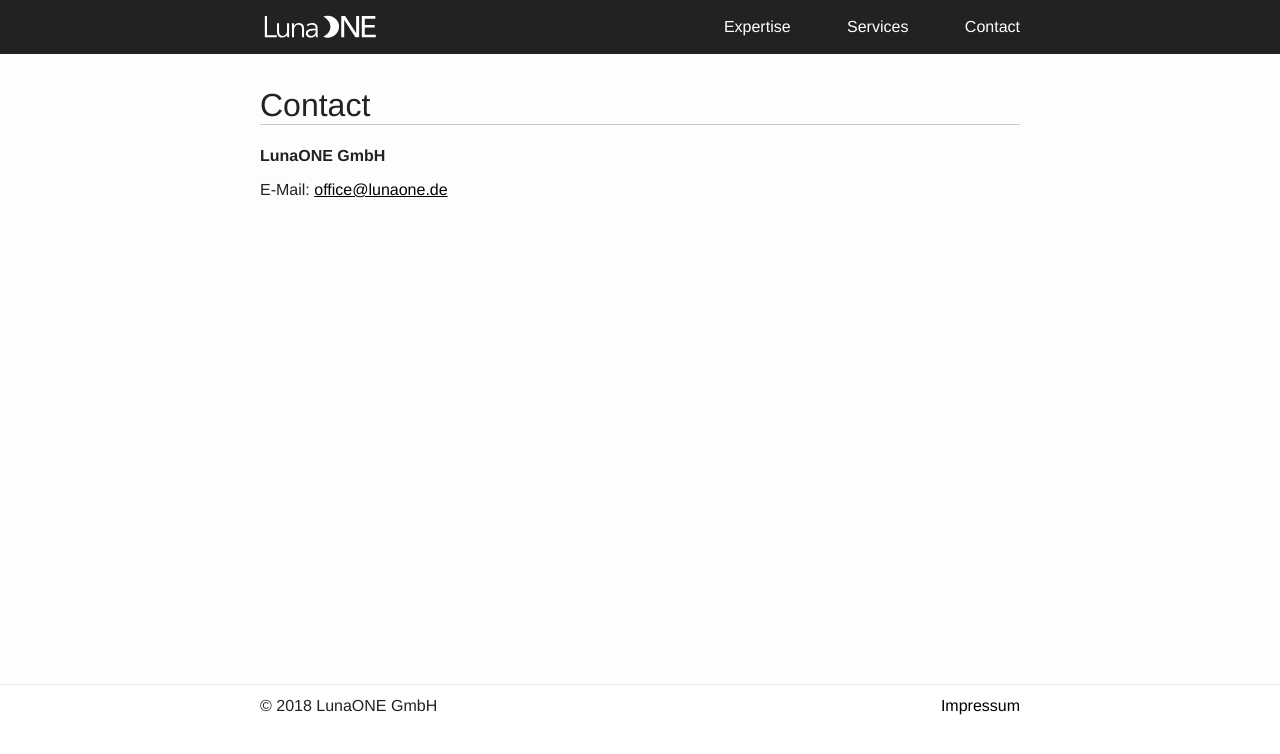
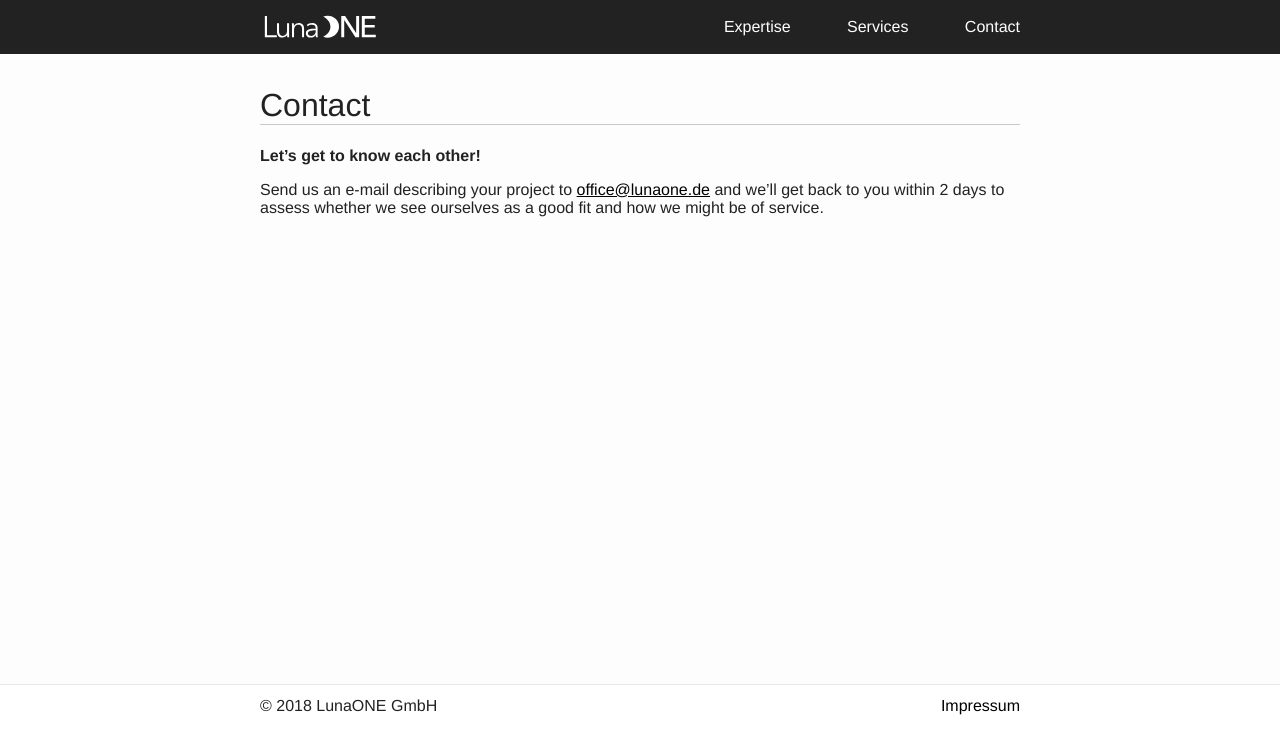
Before and after one commit to LunaONE/web, a Jekyll site: the page built from contact.md, in a window 1280 px wide. Shown: the top 754 px of the page. Built offline with Jekyll 4.4.1, drawn with Linux system fonts in a browser that asks for light colours; our own code applies the rules of GitHub Pages for plain Markdown files.

Commit message:
Contacts page update

```diff
--- a/contact.md
+++ b/contact.md
@@ -4,6 +4,6 @@ layout: default
 
 # Contact
 
-**LunaONE GmbH**
+**Let's get to know each other!**
 
-E-Mail: [office@lunaone.de](mailto:office@lunaone.de)
+Send us an e-mail describing your project to [office@lunaone.de](mailto:office@lunaone.de) and we'll get back to you within 2 days to assess whether we see ourselves as a good fit and how we might be of service.
```
